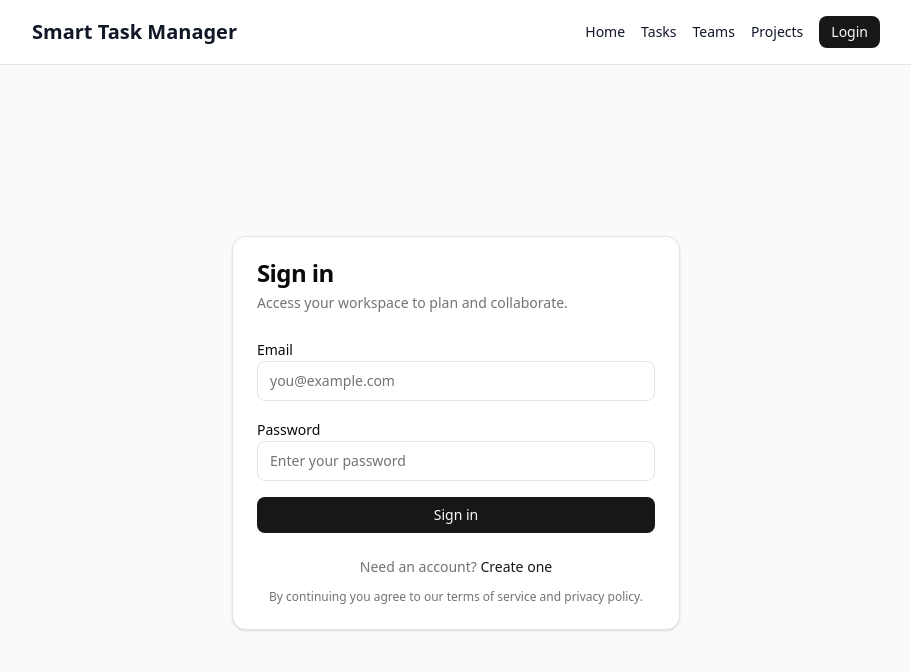
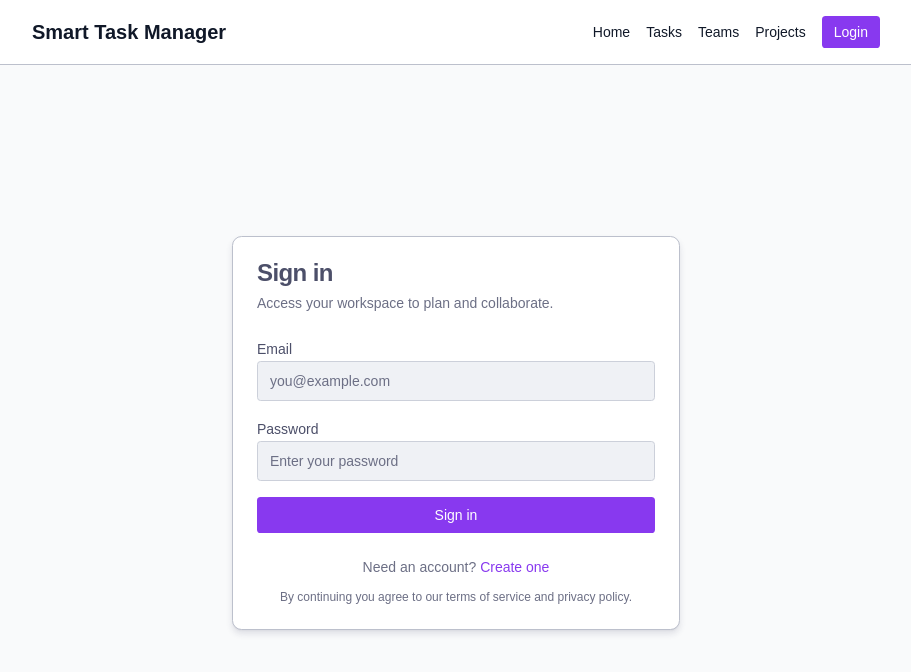
Before and after one commit to mohammadtanim24h/smart-task-manager, a React (Vite) app in the folder client/: page /login in a window 1280 px wide. Shown: the top 672 px of the page, without its empty margins (184-1095 px from the left). Built offline with nearby package versions, Linux system fonts and the light colour scheme; no server answers.

Commit message:
Added activity log record for reassingments. Updated theme.

```diff
--- a/client/src/App.tsx
+++ b/client/src/App.tsx
@@ -21,16 +21,16 @@
             Smart Task Manager
           </Link>
           <nav className="flex items-center gap-4 text-sm font-medium">
-            <Link to="/" className="hover:text-blue-600">
+            <Link to="/" className="hover:text-primary">
               Home
             </Link>
-            <Link to="/tasks" className="hover:text-blue-600">
+            <Link to="/tasks" className="hover:text-primary">
               Tasks
             </Link>
-            <Link to="/teams" className="hover:text-blue-600">
+            <Link to="/teams" className="hover:text-primary">
               Teams
             </Link>
-            <Link to="/projects" className="hover:text-blue-600">
+            <Link to="/projects" className="hover:text-primary">
               Projects
             </Link>
             {!isLoggedIn && (
--- a/client/src/index.css
+++ b/client/src/index.css
@@ -39,75 +39,144 @@
   --color-sidebar-accent-foreground: var(--sidebar-accent-foreground);
   --color-sidebar-border: var(--sidebar-border);
   --color-sidebar-ring: var(--sidebar-ring);
+  --font-sans: Montserrat, sans-serif;
+  --font-mono: Fira Code, monospace;
+  --font-serif: Georgia, serif;
+  --radius: 0.35rem;
+  --tracking-tighter: calc(var(--tracking-normal) - 0.05em);
+  --tracking-tight: calc(var(--tracking-normal) - 0.025em);
+  --tracking-wide: calc(var(--tracking-normal) + 0.025em);
+  --tracking-wider: calc(var(--tracking-normal) + 0.05em);
+  --tracking-widest: calc(var(--tracking-normal) + 0.1em);
+  --tracking-normal: var(--tracking-normal);
+  --shadow-2xl: var(--shadow-2xl);
+  --shadow-xl: var(--shadow-xl);
+  --shadow-lg: var(--shadow-lg);
+  --shadow-md: var(--shadow-md);
+  --shadow: var(--shadow);
+  --shadow-sm: var(--shadow-sm);
+  --shadow-xs: var(--shadow-xs);
+  --shadow-2xs: var(--shadow-2xs);
+  --spacing: var(--spacing);
+  --letter-spacing: var(--letter-spacing);
+  --shadow-offset-y: var(--shadow-offset-y);
+  --shadow-offset-x: var(--shadow-offset-x);
+  --shadow-spread: var(--shadow-spread);
+  --shadow-blur: var(--shadow-blur);
+  --shadow-opacity: var(--shadow-opacity);
+  --color-shadow-color: var(--shadow-color);
+  --color-destructive-foreground: var(--destructive-foreground);
 }
 
 :root {
-  --radius: 0.625rem;
-  --background: oklch(1 0 0);
-  --foreground: oklch(0.145 0 0);
-  --card: oklch(1 0 0);
-  --card-foreground: oklch(0.145 0 0);
-  --popover: oklch(1 0 0);
-  --popover-foreground: oklch(0.145 0 0);
-  --primary: oklch(0.205 0 0);
-  --primary-foreground: oklch(0.985 0 0);
-  --secondary: oklch(0.97 0 0);
-  --secondary-foreground: oklch(0.205 0 0);
-  --muted: oklch(0.97 0 0);
-  --muted-foreground: oklch(0.556 0 0);
-  --accent: oklch(0.97 0 0);
-  --accent-foreground: oklch(0.205 0 0);
-  --destructive: oklch(0.577 0.245 27.325);
-  --border: oklch(0.922 0 0);
-  --input: oklch(0.922 0 0);
-  --ring: oklch(0.708 0 0);
-  --chart-1: oklch(0.646 0.222 41.116);
-  --chart-2: oklch(0.6 0.118 184.704);
-  --chart-3: oklch(0.398 0.07 227.392);
-  --chart-4: oklch(0.828 0.189 84.429);
-  --chart-5: oklch(0.769 0.188 70.08);
-  --sidebar: oklch(0.985 0 0);
-  --sidebar-foreground: oklch(0.145 0 0);
-  --sidebar-primary: oklch(0.205 0 0);
-  --sidebar-primary-foreground: oklch(0.985 0 0);
-  --sidebar-accent: oklch(0.97 0 0);
-  --sidebar-accent-foreground: oklch(0.205 0 0);
-  --sidebar-border: oklch(0.922 0 0);
-  --sidebar-ring: oklch(0.708 0 0);
+  --radius: 0.35rem;
+  --background: oklch(0.9578 0.0058 264.5321);
+  --foreground: oklch(0.4355 0.0430 279.3250);
+  --card: oklch(1.0000 0 0);
+  --card-foreground: oklch(0.4355 0.0430 279.3250);
+  --popover: oklch(0.8575 0.0145 268.4756);
+  --popover-foreground: oklch(0.4355 0.0430 279.3250);
+  --primary: oklch(0.5547 0.2503 297.0156);
+  --primary-foreground: oklch(1.0000 0 0);
+  --secondary: oklch(0.8575 0.0145 268.4756);
+  --secondary-foreground: oklch(0.4355 0.0430 279.3250);
+  --muted: oklch(0.9060 0.0117 264.5071);
+  --muted-foreground: oklch(0.5471 0.0343 279.0837);
+  --accent: oklch(0.6820 0.1448 235.3822);
+  --accent-foreground: oklch(1.0000 0 0);
+  --destructive: oklch(0.5505 0.2155 19.8095);
+  --border: oklch(0.8083 0.0174 271.1982);
+  --input: oklch(0.8575 0.0145 268.4756);
+  --ring: oklch(0.5547 0.2503 297.0156);
+  --chart-1: oklch(0.5547 0.2503 297.0156);
+  --chart-2: oklch(0.6820 0.1448 235.3822);
+  --chart-3: oklch(0.6250 0.1772 140.4448);
+  --chart-4: oklch(0.6920 0.2041 42.4293);
+  --chart-5: oklch(0.7141 0.1045 33.0967);
+  --sidebar: oklch(0.9335 0.0087 264.5206);
+  --sidebar-foreground: oklch(0.4355 0.0430 279.3250);
+  --sidebar-primary: oklch(0.5547 0.2503 297.0156);
+  --sidebar-primary-foreground: oklch(1.0000 0 0);
+  --sidebar-accent: oklch(0.6820 0.1448 235.3822);
+  --sidebar-accent-foreground: oklch(1.0000 0 0);
+  --sidebar-border: oklch(0.8083 0.0174 271.1982);
+  --sidebar-ring: oklch(0.5547 0.2503 297.0156);
+  --destructive-foreground: oklch(1.0000 0 0);
+  --font-sans: Montserrat, sans-serif;
+  --font-serif: Georgia, serif;
+  --font-mono: Fira Code, monospace;
+  --shadow-color: hsl(240 30% 25%);
+  --shadow-opacity: 0.12;
+  --shadow-blur: 6px;
+  --shadow-spread: 0px;
+  --shadow-offset-x: 0px;
+  --shadow-offset-y: 4px;
+  --letter-spacing: 0em;
+  --spacing: 0.25rem;
+  --shadow-2xs: 0px 4px 6px 0px hsl(240 30% 25% / 0.06);
+  --shadow-xs: 0px 4px 6px 0px hsl(240 30% 25% / 0.06);
+  --shadow-sm: 0px 4px 6px 0px hsl(240 30% 25% / 0.12), 0px 1px 2px -1px hsl(240 30% 25% / 0.12);
+  --shadow: 0px 4px 6px 0px hsl(240 30% 25% / 0.12), 0px 1px 2px -1px hsl(240 30% 25% / 0.12);
+  --shadow-md: 0px 4px 6px 0px hsl(240 30% 25% / 0.12), 0px 2px 4px -1px hsl(240 30% 25% / 0.12);
+  --shadow-lg: 0px 4px 6px 0px hsl(240 30% 25% / 0.12), 0px 4px 6px -1px hsl(240 30% 25% / 0.12);
+  --shadow-xl: 0px 4px 6px 0px hsl(240 30% 25% / 0.12), 0px 8px 10px -1px hsl(240 30% 25% / 0.12);
+  --shadow-2xl: 0px 4px 6px 0px hsl(240 30% 25% / 0.30);
+  --tracking-normal: 0em;
 }
 
 .dark {
-  --background: oklch(0.145 0 0);
-  --foreground: oklch(0.985 0 0);
-  --card: oklch(0.205 0 0);
-  --card-foreground: oklch(0.985 0 0);
-  --popover: oklch(0.205 0 0);
-  --popover-foreground: oklch(0.985 0 0);
-  --primary: oklch(0.922 0 0);
-  --primary-foreground: oklch(0.205 0 0);
-  --secondary: oklch(0.269 0 0);
-  --secondary-foreground: oklch(0.985 0 0);
-  --muted: oklch(0.269 0 0);
-  --muted-foreground: oklch(0.708 0 0);
-  --accent: oklch(0.269 0 0);
-  --accent-foreground: oklch(0.985 0 0);
-  --destructive: oklch(0.704 0.191 22.216);
-  --border: oklch(1 0 0 / 10%);
-  --input: oklch(1 0 0 / 15%);
-  --ring: oklch(0.556 0 0);
-  --chart-1: oklch(0.488 0.243 264.376);
-  --chart-2: oklch(0.696 0.17 162.48);
-  --chart-3: oklch(0.769 0.188 70.08);
-  --chart-4: oklch(0.627 0.265 303.9);
-  --chart-5: oklch(0.645 0.246 16.439);
-  --sidebar: oklch(0.205 0 0);
-  --sidebar-foreground: oklch(0.985 0 0);
-  --sidebar-primary: oklch(0.488 0.243 264.376);
-  --sidebar-primary-foreground: oklch(0.985 0 0);
-  --sidebar-accent: oklch(0.269 0 0);
-  --sidebar-accent-foreground: oklch(0.985 0 0);
-  --sidebar-border: oklch(1 0 0 / 10%);
-  --sidebar-ring: oklch(0.556 0 0);
+  --background: oklch(0.2155 0.0254 284.0647);
+  --foreground: oklch(0.8787 0.0426 272.2767);
+  --card: oklch(0.2429 0.0304 283.9110);
+  --card-foreground: oklch(0.8787 0.0426 272.2767);
+  --popover: oklch(0.4037 0.0320 280.1520);
+  --popover-foreground: oklch(0.8787 0.0426 272.2767);
+  --primary: oklch(0.7871 0.1187 304.7693);
+  --primary-foreground: oklch(0.2429 0.0304 283.9110);
+  --secondary: oklch(0.4765 0.0340 278.6430);
+  --secondary-foreground: oklch(0.8787 0.0426 272.2767);
+  --muted: oklch(0.2973 0.0294 276.2144);
+  --muted-foreground: oklch(0.7510 0.0396 273.9320);
+  --accent: oklch(0.8467 0.0833 210.2545);
+  --accent-foreground: oklch(0.2429 0.0304 283.9110);
+  --destructive: oklch(0.7556 0.1297 2.7642);
+  --border: oklch(0.3240 0.0319 281.9784);
+  --input: oklch(0.3240 0.0319 281.9784);
+  --ring: oklch(0.7871 0.1187 304.7693);
+  --chart-1: oklch(0.7871 0.1187 304.7693);
+  --chart-2: oklch(0.8467 0.0833 210.2545);
+  --chart-3: oklch(0.8577 0.1092 142.7153);
+  --chart-4: oklch(0.8237 0.1015 52.6294);
+  --chart-5: oklch(0.9226 0.0238 30.4919);
+  --sidebar: oklch(0.1828 0.0204 284.2039);
+  --sidebar-foreground: oklch(0.8787 0.0426 272.2767);
+  --sidebar-primary: oklch(0.7871 0.1187 304.7693);
+  --sidebar-primary-foreground: oklch(0.2429 0.0304 283.9110);
+  --sidebar-accent: oklch(0.8467 0.0833 210.2545);
+  --sidebar-accent-foreground: oklch(0.2429 0.0304 283.9110);
+  --sidebar-border: oklch(0.4037 0.0320 280.1520);
+  --sidebar-ring: oklch(0.7871 0.1187 304.7693);
+  --destructive-foreground: oklch(0.2429 0.0304 283.9110);
+  --radius: 0.35rem;
+  --font-sans: Montserrat, sans-serif;
+  --font-serif: Georgia, serif;
+  --font-mono: Fira Code, monospace;
+  --shadow-color: hsl(240 30% 25%);
+  --shadow-opacity: 0.12;
+  --shadow-blur: 6px;
+  --shadow-spread: 0px;
+  --shadow-offset-x: 0px;
+  --shadow-offset-y: 4px;
+  --letter-spacing: 0em;
+  --spacing: 0.25rem;
+  --shadow-2xs: 0px 4px 6px 0px hsl(240 30% 25% / 0.06);
+  --shadow-xs: 0px 4px 6px 0px hsl(240 30% 25% / 0.06);
+  --shadow-sm: 0px 4px 6px 0px hsl(240 30% 25% / 0.12), 0px 1px 2px -1px hsl(240 30% 25% / 0.12);
+  --shadow: 0px 4px 6px 0px hsl(240 30% 25% / 0.12), 0px 1px 2px -1px hsl(240 30% 25% / 0.12);
+  --shadow-md: 0px 4px 6px 0px hsl(240 30% 25% / 0.12), 0px 2px 4px -1px hsl(240 30% 25% / 0.12);
+  --shadow-lg: 0px 4px 6px 0px hsl(240 30% 25% / 0.12), 0px 4px 6px -1px hsl(240 30% 25% / 0.12);
+  --shadow-xl: 0px 4px 6px 0px hsl(240 30% 25% / 0.12), 0px 8px 10px -1px hsl(240 30% 25% / 0.12);
+  --shadow-2xl: 0px 4px 6px 0px hsl(240 30% 25% / 0.30);
 }
 
 @layer base {
@@ -116,6 +185,7 @@
   }
   body {
     @apply bg-background text-foreground;
+    letter-spacing: var(--tracking-normal);
   }
 }
 
--- a/client/src/pages/Tasks.tsx
+++ b/client/src/pages/Tasks.tsx
@@ -1,4 +1,5 @@
 import { useEffect, useState } from "react"
+import { toast } from "sonner"
 import { Button } from "@/components/ui/button"
 import { Card, CardContent, CardDescription, CardHeader, CardTitle } from "@/components/ui/card"
 import { Input } from "@/components/ui/input"
@@ -204,8 +205,11 @@
       setError(null)
       const res = await taskApi.reassignTasks(filterProjectId || undefined)
       await loadData()
-      if (res.message) {
-        // no-op, message available if needed
+      const count = res.tasks?.length ?? 0
+      if (count > 0) {
+        toast.success(`${count} task${count === 1 ? "" : "s"} reassigned`)
+      } else {
+        toast.info("No tasks were reassigned")
       }
     } catch (err) {
       setError(err instanceof Error ? err.message : "Failed to reassign tasks")
```
Also changed, not shown: 2 other files (tests, documents, lock files or other folders).
